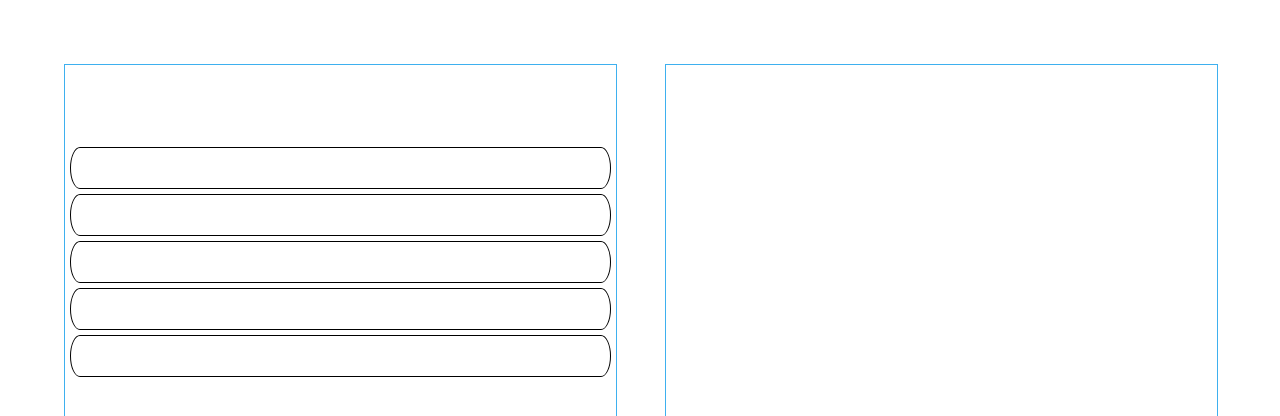
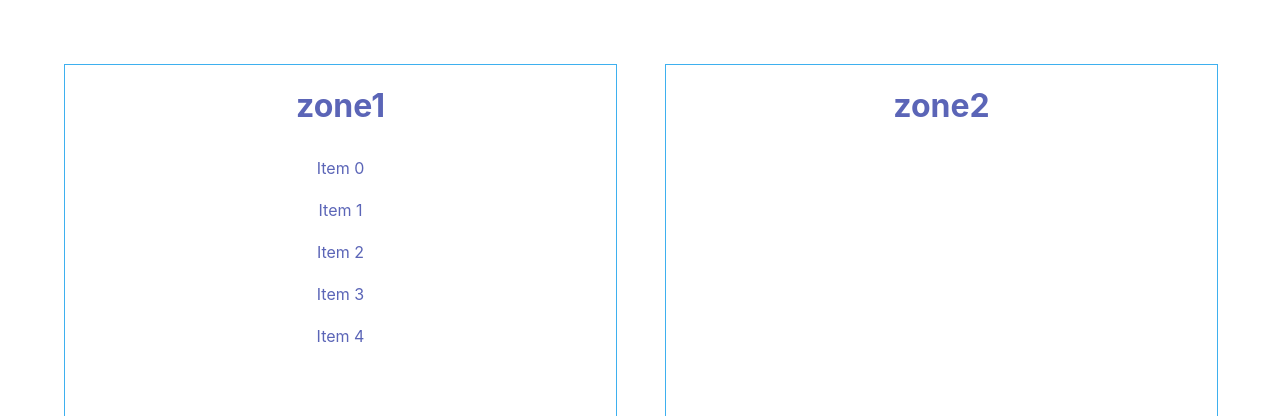
Before and after one commit to achimcc/rxjs-dnd, a React (Create React App) app: page / in a window 1280 px wide. Shown: the top 416 px of the page. Built offline with nearby package versions, Linux system fonts and the light colour scheme.

Commit message:
new styling

```diff
--- a/src/App.tsx
+++ b/src/App.tsx
@@ -15,7 +15,7 @@ const DropZone = styled.div`
   border: 1px solid #3eb0ef;
   width: 100%;
   min-height: 40vw;
-  color: white;
+  color: #5b65b7;
 `;
 
 const items: Record<number, Item> = [...new Array(5)]
--- a/src/Item.tsx
+++ b/src/Item.tsx
@@ -15,12 +15,13 @@ type Pos = {
 };
 
 const ItemDiv = styled.div<{ isDragging: Boolean; pos: Pos }>`
-  border: 1px solid black;
+  border: 1px solid rgba(255, 255, 255, 0.75);
   border-radius: 10px/50%;
+  color: #3eb0ef,
   margin: 5px;
   padding: 10px;
   box-sizing: border-box;
-  background: ${(props) => (props.isDragging ? "yellow" : "white")};
+  background: ${(props) => (props.isDragging ? "#5b65b7" : "transparent")};
   transform: translate(${(props) => `${props.pos.x}px, ${props.pos.y}`}px);
 `;
 
```
